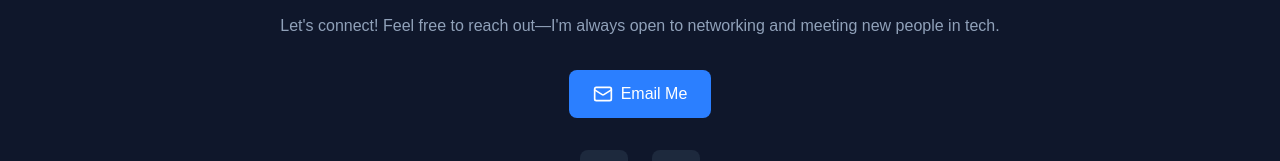
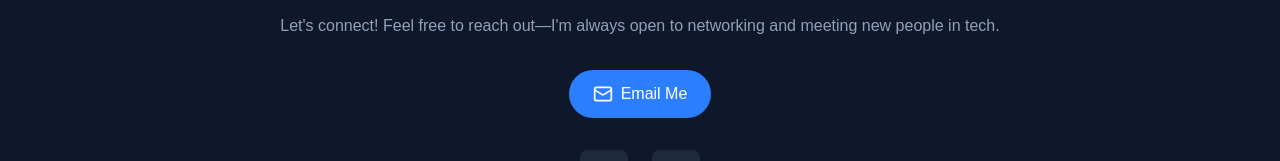
Before and after one commit to Harshh206/portfolio, a React (Vite) app: page / in a window 1280 px wide. Shown: the part 3010-3171 px from the top of the page. Built offline with nearby package versions, Linux system fonts and the light colour scheme; a web font is replaced by a local one.

Commit message:
modify button ui

```diff
--- a/src/app/components/Contact.tsx
+++ b/src/app/components/Contact.tsx
@@ -13,7 +13,7 @@ export function Contact() {
         <div className="flex justify-center gap-4 mb-8 flex-wrap">
           <a
             href="mailto:harsh206patel@gmail.com"
-            className="px-6 py-3 bg-blue-500 hover:bg-blue-600 rounded-lg transition-colors flex items-center gap-2">
+            className="px-6 py-3 bg-blue-500 hover:bg-blue-600 rounded-full transition-colors flex items-center gap-2">
             <Mail className="w-5 h-5" />
             Email Me
           </a>
```
